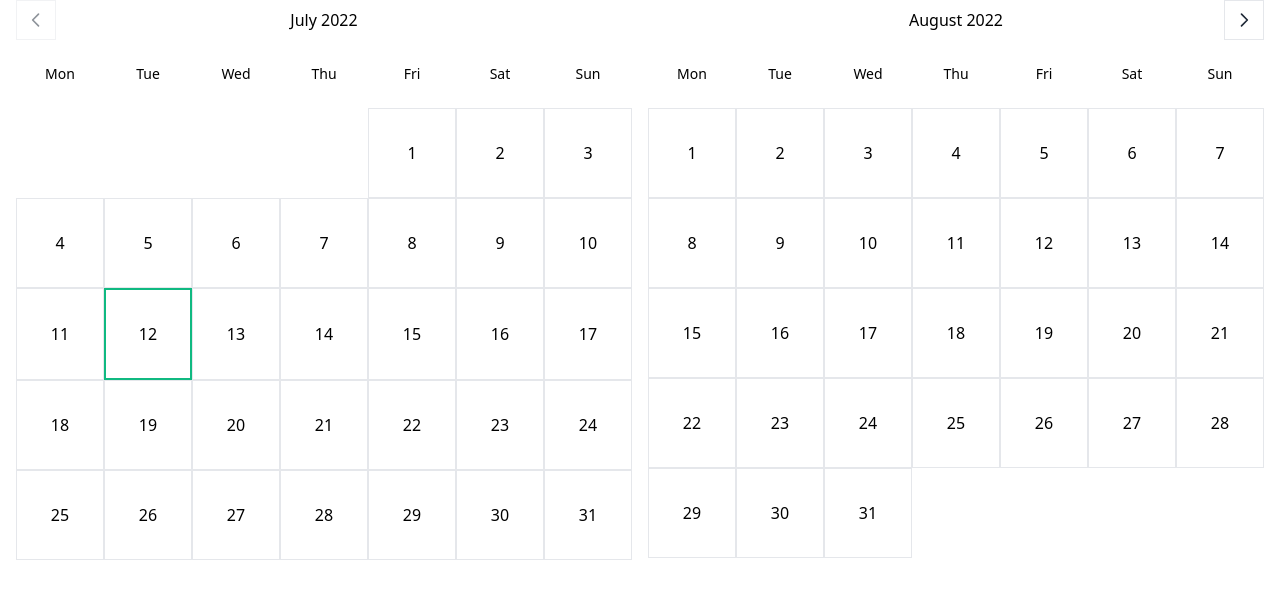
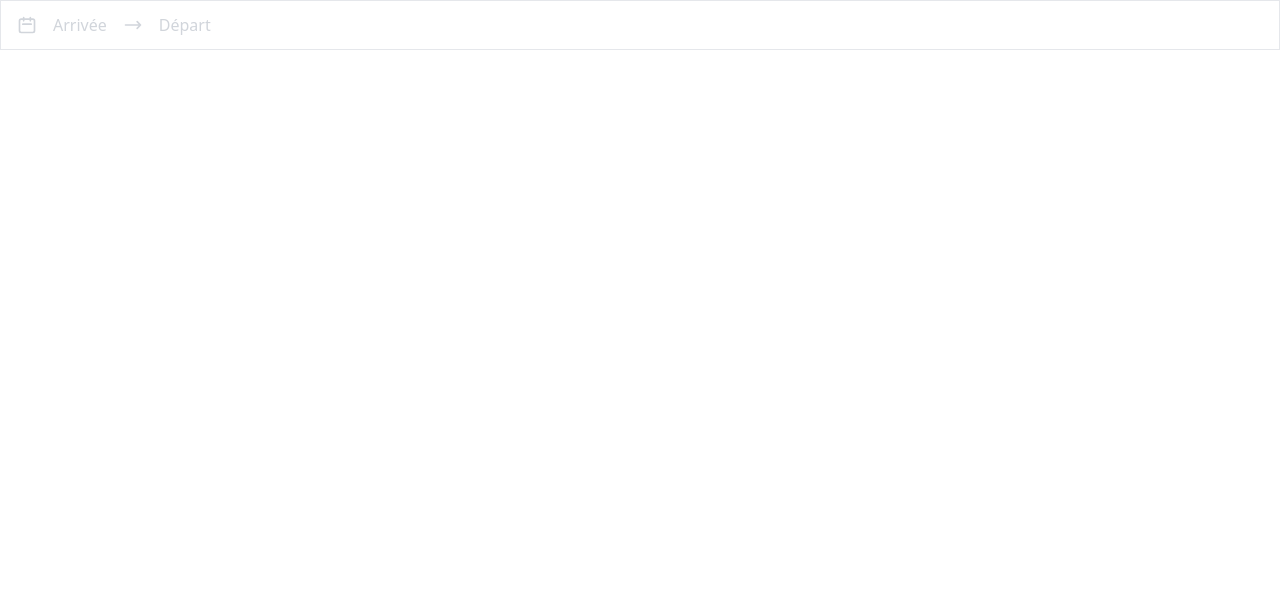
Before and after one commit to joffreyBerrier/vue-datepicker, a Vue app: page / in a window 1280 px wide. Shown: the top 598 px of the page. Built offline with nearby package versions, Linux system fonts and the light colour scheme.

Commit message:
show checkin checkout + toggleCalendar

```diff
--- a/src/App.vue
+++ b/src/App.vue
@@ -1,10 +1,12 @@
 <template>
+  <div class="w-full h-full flex items-center justify-center">
     <Calendar
       v-model:checkIn="checkIn"
       v-model:checkOut="checkOut"
       :bookedDates="bookedDates"
       :booking-dates="bookingDates"
     />
+  </div>
 </template>
 
 <script lang="ts">
--- a/src/components/Calendar.vue
+++ b/src/components/Calendar.vue
@@ -1,12 +1,45 @@
 <template>
-  <div class="px-4">
+  <div class="w-full relative disable-select" ref="Calendar">
+    <div @click="openCalendar" class="flex items-center h-[50px] cursor-pointer px-4 border border-gray-200">
+      <svg
+        xmlns="http://www.w3.org/2000/svg"
+        :class="['w-5 h-5 stroke-current mr-4', { 'text-gray-300': !checkIn, 'text-gray-700': checkIn }]"
+        fill="none"
+        viewBox="0 0 24 24"
+        stroke="currentColor"
+      >
+        <path
+          stroke-linecap="round"
+          stroke-linejoin="round"
+          stroke-width="2"
+          d="M8 7V3m8 4V3m-9 8h10M5 21h14a2 2 0 002-2V7a2 2 0 00-2-2H5a2 2 0 00-2 2v12a2 2 0 002 2z"
+        />
+      </svg>
+
+      <p class="flex items-center m-0">
+        <span :class="[{ 'text-gray-300': !checkIn, 'text-gray-700': checkIn }]">
+          <template v-if="checkIn">{{ checkIn }}</template>
+          <template v-else>{{ placeholder.checkIn }}</template>
+        </span>
+
+        <svg xmlns="http://www.w3.org/2000/svg" :class="['mx-4 w-5 h-5 stroke-current', { 'text-gray-300': !checkIn, 'text-gray-700': checkIn }]" fill="none" viewBox="0 0 24 24" stroke="currentColor">
+          <path stroke-linecap="round" stroke-linejoin="round" stroke-width="2" d="M17 8l4 4m0 0l-4 4m4-4H3" />
+        </svg>
+
+        <span :class="[{ 'text-gray-300': !checkIn, 'text-gray-700': checkIn }]">
+          <template v-if="checkOut">{{ checkOut }}</template>
+          <template v-else>{{ placeholder.checkOut }}</template>
+        </span>
+      </p>
+    </div>
+    <div v-if="showCalendar" class="p-4 bg-white shadow-md absolute w-full md:w-[600px] top-[100%]">
       <div class="relative grid grid-cols-2 items-center gap-4">
         <button
           :disabled="activeIndex === 0"
           @click="activeIndex--"
           class="absolute left-0 w-10 h-10 flex items-center justify-center border border-gray-200 focus:outline-none disabled:opacity-50"
         >
-        <svg xmlns="http://www.w3.org/2000/svg" class="w-5 h-5 stroke-current text-gray-800" fill="none" viewBox="0 0 24 24">
+          <svg xmlns="http://www.w3.org/2000/svg" class="w-5 h-5 stroke-current" fill="none" viewBox="0 0 24 24">
             <path stroke-linecap="round" stroke-linejoin="round" stroke-width="2" d="M15 19l-7-7 7-7" />
           </svg>
         </button>
@@ -28,13 +61,13 @@
       <div class="grid grid-cols-2 gap-4">
         <div v-for="month in paginate">
           <ul class="grid grid-cols-7 text-center py-6 text-sm">
-          <li>Mon</li>
-          <li>Tue</li>
-          <li>Wed</li>
-          <li>Thu</li>
-          <li>Fri</li>
-          <li>Sat</li>
-          <li>Sun</li>
+            <li>Mo</li>
+            <li>Tu</li>
+            <li>We</li>
+            <li>Th</li>
+            <li>Fr</li>
+            <li>Sa</li>
+            <li>Su</li>
           </ul>
 
           <div class="grid grid-cols-7">
@@ -71,12 +104,13 @@
                 @mouseleave="dayMouseLeave"
                 @click="dayClicked(day)"
               >
-              <span class="absolute top-1/2 left-1/2 transform -translate-x-1/2 -translate-y-1/2">
+                <span class="absolute z-10 top-1/2 left-1/2 transform -translate-x-1/2 -translate-y-1/2">
                   {{ day.dayNumber }}
                 </span>
               </button>
               <span v-else></span>
             </template>
+          </div>
         </div>
       </div>
     </div>
@@ -118,6 +152,10 @@ interface Booking {
   checkOutTime: number
   type: string
 }
+interface Placeholder {
+  checkIn: string,
+  checkOut: string
+}
 
 export default defineComponent({
   name: "Calendar",
@@ -137,6 +175,13 @@ export default defineComponent({
     checkOut: {
       type: Date,
       default: new Date()
+    },
+    placeholder: {
+      type: Object as PropType<Placeholder>,
+      default: (): Placeholder => ({
+        checkIn: "Arrivée",
+        checkOut: "Départ",
+      }),
     }
   },
   data() {
@@ -151,6 +196,7 @@ export default defineComponent({
       months: [] as Month[],
       nextDisableBookingDate: null as Date | null,
       nextDisabledBookedDate: null as Date | null,
+      showCalendar: false as boolean,
       sortedDisabledDates: [] as Date[],
       today: new Date as Date,
     };
@@ -166,6 +212,11 @@ export default defineComponent({
     if (this.bookingDates.length > 0) {
       this.createHalfDayDates()
     }
+
+    document.addEventListener('click', this.handleClickOutside, false)
+  },
+  destroyed() {
+    document.removeEventListener('click', this.handleClickOutside)
   },
   emits: ["update:checkIn", "update:checkOut"],
   computed: {
@@ -179,6 +230,20 @@ export default defineComponent({
   methods: {
     isDateAfter,
     isDateBefore,
+    handleClickOutside(event: Event) {
+      const ignoredElement = this.$refs.Calendar
+
+      if (ignoredElement && this.showCalendar) {
+        const isIgnoredElementClicked = ignoredElement.contains(event.target)
+
+        if (!isIgnoredElementClicked) {
+          this.showCalendar = false
+        }
+      }
+    },
+    openCalendar() {
+      this.showCalendar = !this.showCalendar
+    },
     // Create halfDayDates
     createHalfDayDates() {
       const bookingDates = this.bookingDates.map((booking) => [
@@ -281,10 +346,17 @@ export default defineComponent({
 </script>
 
 <style>
+.disable-select {
+  user-select: none; /* supported by Chrome and Opera */
+  -webkit-user-select: none; /* Safari */
+  -khtml-user-select: none; /* Konqueror HTML */
+  -moz-user-select: none; /* Firefox */
+  -ms-user-select: none; /* Internet Explorer/Edge */
+}
 .halfDayCheckIn:before,
 .halfDayCheckOut:before {
   content: "";
-  z-index: -1;
+  z-index: 1;
   border-bottom: 120px solid rgba(243, 244, 246, 1);
   border-left: 120px solid transparent;
   @apply absolute top-1/2 left-1/2 transform -translate-x-1/2 -translate-y-1/2 h-0 w-0 border-b-[120px] border-l-[120px];
```
Also changed, not shown: 1 other file (tests, documents, lock files or other folders). Lines whose indentation alone changed are shown as unchanged.
